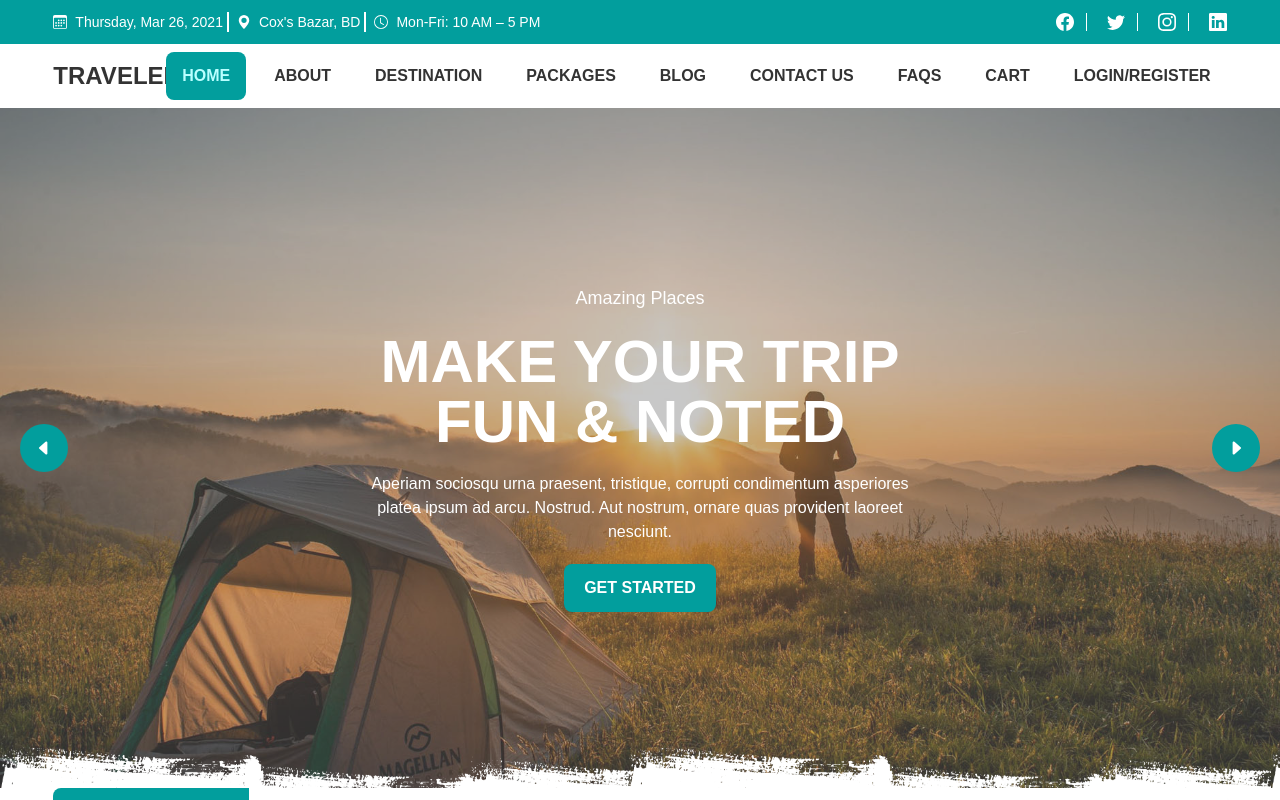
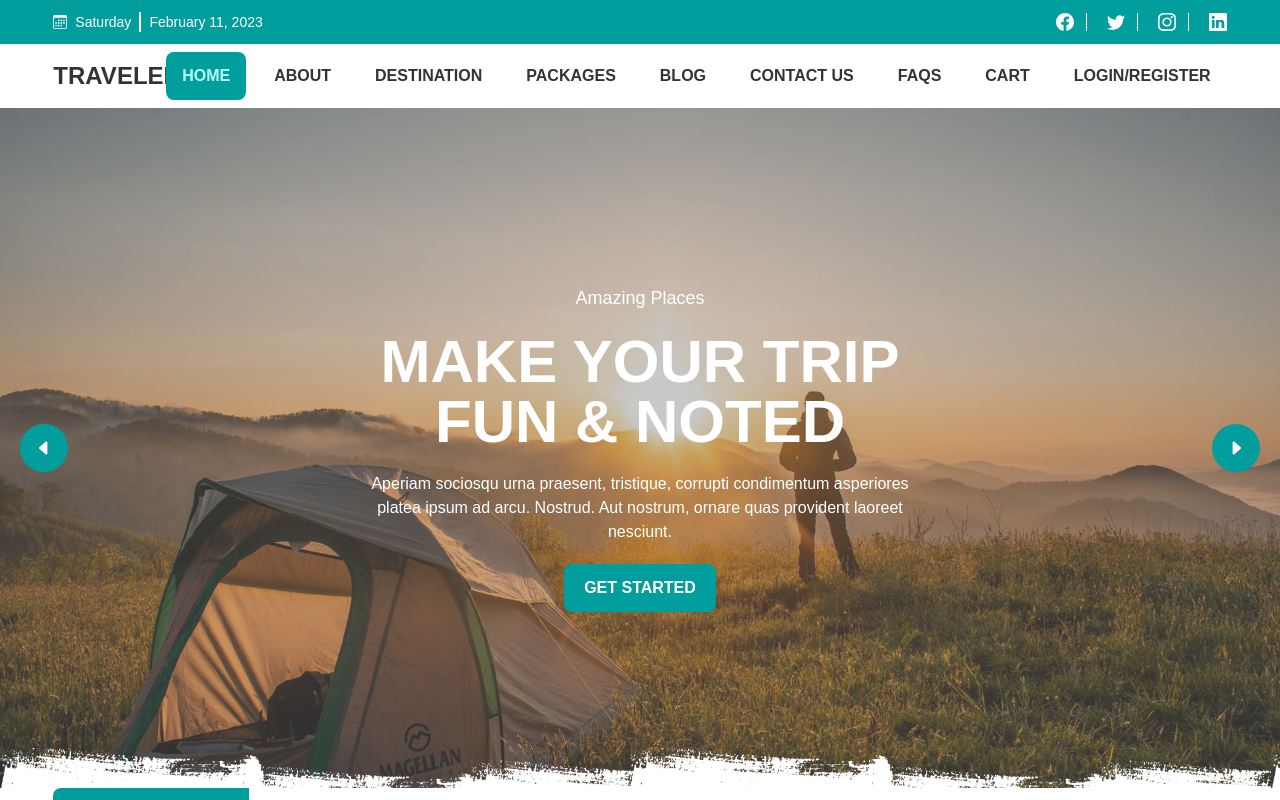
Before and after one commit to ismailjosim/traveler-client, a React (Create React App) app: page / in a window 1280 px wide. Shown: the top 800 px of the page. Built offline with nearby package versions, Linux system fonts and the light colour scheme; no server answers.

Commit message:
Add realtime date and time

```diff
--- a/package.json
+++ b/package.json
@@ -10,6 +10,7 @@
 		"@testing-library/user-event": "^13.5.0",
 		"daisyui": "^2.42.1",
 		"firebase": "^9.14.0",
+		"moment": "^2.29.4",
 		"react": "^18.2.0",
 		"react-awesome-slider": "^4.1.0",
 		"react-datepicker": "^4.10.0",
--- a/src/layouts/TopHeader.jsx
+++ b/src/layouts/TopHeader.jsx
@@ -1,4 +1,5 @@
 import React from 'react'
+import moment from 'moment';
 import {
 	BsCalendar3,
 	BsClock,
@@ -10,21 +11,19 @@ import {
 } from 'react-icons/bs'
 
 const TopHeader = () => {
+
+
+
 	return (
 		<div className='hidden lg:block bg-primary text-white py-2'>
 			<div className='w-11/12 mx-auto flex justify-between py-1'>
 				<div className='flex gap-2'>
-					<div className='flex items-center gap-2 border-r-2 pr-1 border-white text-sm'>
+					<div className='flex items-center gap-2 border-r-2 pr-2 border-white text-sm'>
 						<BsCalendar3 />
-						<span>Thursday, Mar 26, 2021</span>
-					</div>
-					<div className='flex items-center gap-2 border-r-2 pr-1 border-white text-sm'>
-						<BsFillGeoAltFill />
-						<span>Cox's Bazar, BD</span>
+						<span>{ moment().format('dddd') }</span>
 					</div>
 					<div className='flex items-center gap-2 text-sm'>
-						<BsClock />
-						<span>Mon-Fri: 10 AM – 5 PM</span>
+						<span>{ moment().format('LL') }</span>
 					</div>
 				</div>
 				<div className='flex gap-5 items-center text-white text-lg'>
```
Also changed, not shown: 1 other file (tests, documents, lock files or other folders).
